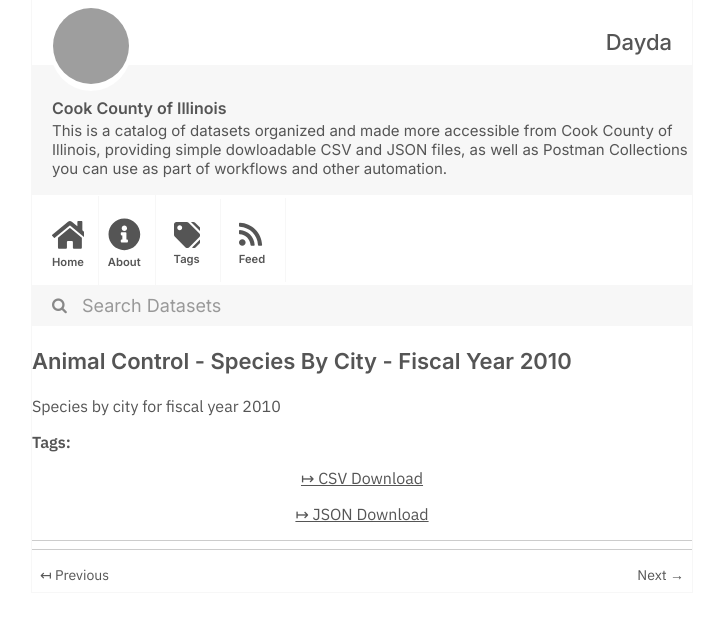
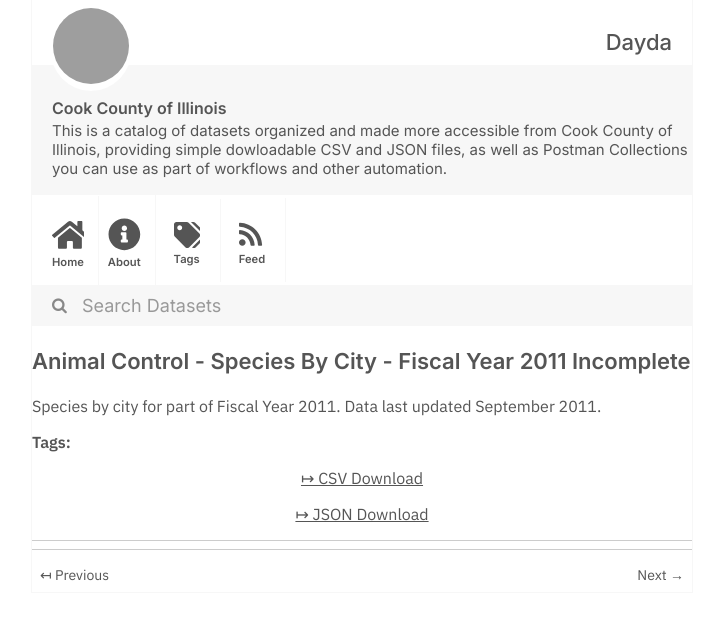
Before and after one commit to dayda-entities/cook-county-of-illinois, a Jekyll site: the page built from _posts/2020-11-10-animal-control-species-by-city.md, in a window 1280 px wide, cut to the strip 0-620 px from the top of the page. Shown: the whole strip, without its empty margins (278-1001 px from the left). Built offline with Jekyll 4.4.1, drawn with Linux system fonts in a browser that asks for light colours; grey boxes are pictures that could not be loaded.

Commit message:
Publish Data

```diff
--- a/_posts/2020-11-10-animal-control-species-by-city.md
+++ b/_posts/2020-11-10-animal-control-species-by-city.md
@@ -1,17 +1,17 @@
 ---
-title: Animal Control - Species By City - Fiscal Year 2010
-created: '2020-11-10T16:57:54.938634'
-modified: '2020-11-10T16:57:54.938644'
+title: Animal Control - Species By City - Fiscal Year 2011 Incomplete
+created: '2020-11-10T16:57:59.373927'
+modified: '2020-11-10T16:57:59.373937'
 state: active
 type: dataset
 tags: []
 groups:
   - Local Government
 csv_url: >-
-  https://datacatalog.cookcountyil.gov/api/views/w3ph-28pq/rows.csv?accessType=DOWNLOAD
+  https://datacatalog.cookcountyil.gov/api/views/zzan-2jsq/rows.csv?accessType=DOWNLOAD
 json_url: >-
-  https://datacatalog.cookcountyil.gov/api/views/w3ph-28pq/rows.json?accessType=DOWNLOAD
+  https://datacatalog.cookcountyil.gov/api/views/zzan-2jsq/rows.json?accessType=DOWNLOAD
 layout: post
 
 ---
-Species by city for fiscal year 2010
+Species by city for part of Fiscal Year 2011. Data last updated September 2011.
```
